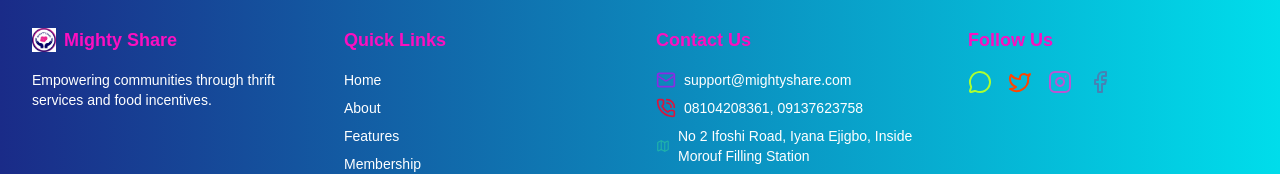
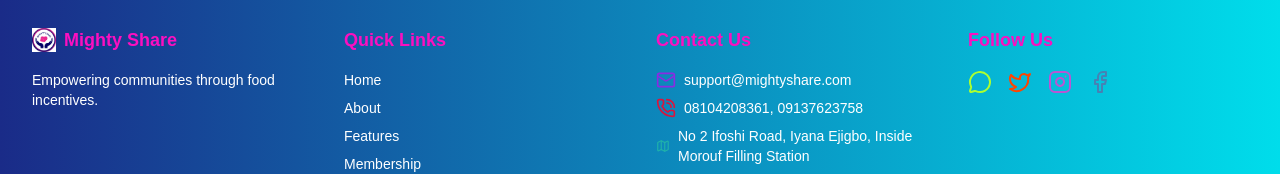
Before and after one commit to Veedsify/mighty-share, a Next.js app: page / in a window 1280 px wide. Shown: the part 4304-4478 px from the top of the page. Built offline with nearby package versions, Linux system fonts and the light colour scheme; no server answers.

Commit message:
New Update for page.tsx

```diff
--- a/app/(main)/page.tsx
+++ b/app/(main)/page.tsx
@@ -879,7 +879,7 @@
               <h3 className="text-lg font-bold text-[#FC0FC0]">Mighty Share</h3>
             </div>
             <p className="text-sm">
-              Empowering communities through thrift services and food
+              Empowering communities through food
               incentives.
             </p>
           </div>
```
